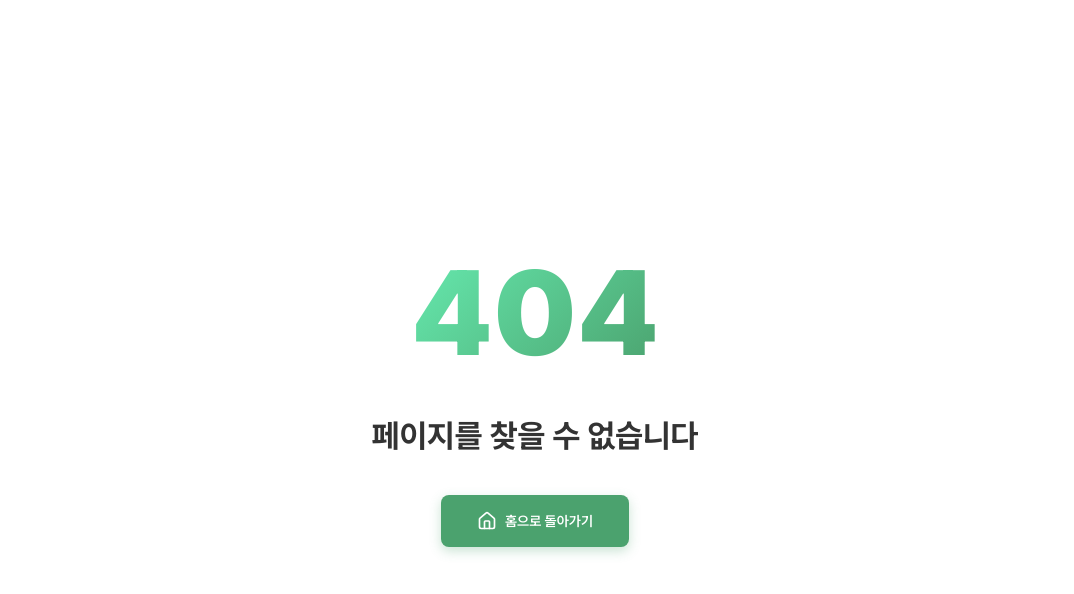
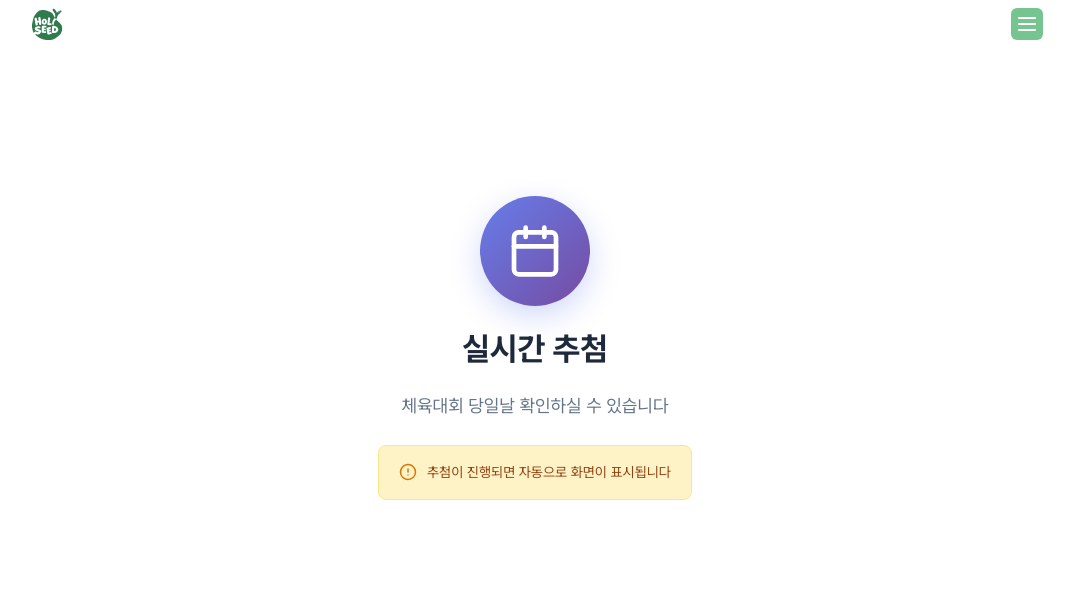
Before and after one commit to CH4MD0M/holyseed-sports-day, a Next.js app: page /live-draw in a window 1280 px wide. Before the commit this address had no page. Shown: the top 594 px of the page, without its empty margins (105-1179 px from the left). Built offline with nearby package versions, Linux system fonts and the light colour scheme; no server answers.

Commit message:
feat: 실시간 추첨 페이지 마크업

```diff
--- /dev/null
+++ b/src/app/live-draw/live-draw.module.css
@@ -0,0 +1,87 @@
+.container {
+  display: flex;
+  justify-content: center;
+  align-items: center;
+  min-height: calc(100vh - 200px);
+  padding: 40px 20px;
+}
+
+.content {
+  display: flex;
+  flex-direction: column;
+  align-items: center;
+  max-width: 500px;
+  width: 100%;
+  text-align: center;
+  gap: 24px;
+}
+
+.iconWrapper {
+  display: flex;
+  justify-content: center;
+  align-items: center;
+  width: 110px;
+  height: 110px;
+  background: linear-gradient(135deg, #667eea 0%, #764ba2 100%);
+  border-radius: 50%;
+  box-shadow: 0 10px 30px rgba(102, 126, 234, 0.3);
+}
+
+.icon {
+  color: white;
+}
+
+.title {
+  font-size: 32px;
+  font-weight: 700;
+  color: #1e293b;
+  margin: 0;
+}
+
+.description {
+  font-size: 18px;
+  color: #64748b;
+  margin: 0;
+  line-height: 1.6;
+}
+
+.notice {
+  display: flex;
+  align-items: center;
+  gap: 10px;
+  padding: 16px 20px;
+  background-color: #fef3c7;
+  border: 1px solid #fde68a;
+  border-radius: 8px;
+}
+
+.noticeIcon {
+  color: #d97706;
+  flex-shrink: 0;
+}
+
+.noticeText {
+  font-size: 14px;
+  color: #92400e;
+  line-height: 1.5;
+}
+
+@media (max-width: 640px) {
+  .title {
+    font-size: 28px;
+  }
+
+  .description {
+    font-size: 16px;
+  }
+
+  .iconWrapper {
+    width: 100px;
+    height: 100px;
+  }
+
+  .icon {
+    width: 48px;
+    height: 48px;
+  }
+}
--- /dev/null
+++ b/src/app/live-draw/page.tsx
@@ -0,0 +1,47 @@
+'use client';
+
+import { motion } from 'framer-motion';
+import { Calendar, AlertCircle } from 'lucide-react';
+
+import MainLayout from '@/components/layout/main-layout';
+import styles from './live-draw.module.css';
+
+const LiveDrawPage = () => {
+  return (
+    <MainLayout>
+      <div className={styles.container}>
+        <motion.div
+          className={styles.content}
+          initial={{ opacity: 0, y: 30 }}
+          animate={{ opacity: 1, y: 0 }}
+          transition={{ duration: 0.6 }}
+        >
+          <motion.div
+            className={styles.iconWrapper}
+            initial={{ scale: 0 }}
+            animate={{ scale: 1 }}
+            transition={{ delay: 0.2, type: 'spring', stiffness: 180, damping: 15 }}
+          >
+            <Calendar className={styles.icon} size={56} />
+          </motion.div>
+
+          <h1 className={styles.title}>실시간 추첨</h1>
+
+          <p className={styles.description}>체육대회 당일날 확인하실 수 있습니다</p>
+
+          <motion.div
+            className={styles.notice}
+            initial={{ opacity: 0, y: 10 }}
+            animate={{ opacity: 1, y: 0 }}
+            transition={{ delay: 0.4 }}
+          >
+            <AlertCircle size={18} className={styles.noticeIcon} />
+            <span className={styles.noticeText}>추첨이 진행되면 자동으로 화면이 표시됩니다</span>
+          </motion.div>
+        </motion.div>
+      </div>
+    </MainLayout>
+  );
+};
+
+export default LiveDrawPage;
--- a/src/components/side-navigation/menu.constants.ts
+++ b/src/components/side-navigation/menu.constants.ts
@@ -19,7 +19,7 @@ export const MENU_ITEMS: MenuItem[] = [
   { label: '홈', href: '/', icon: Home },
   { label: '일정 안내', href: '/schedule', icon: Calendar },
   { label: '체크인', href: '/check-in', icon: CheckCircle },
-  { label: '실시간 추첨', href: '/draw-results', icon: Trophy },
+  { label: '실시간 추첨', href: '/live-draw', icon: Trophy },
 ];
 
 export const ADMIN_MENU_ITEMS: MenuItem[] = [
```
